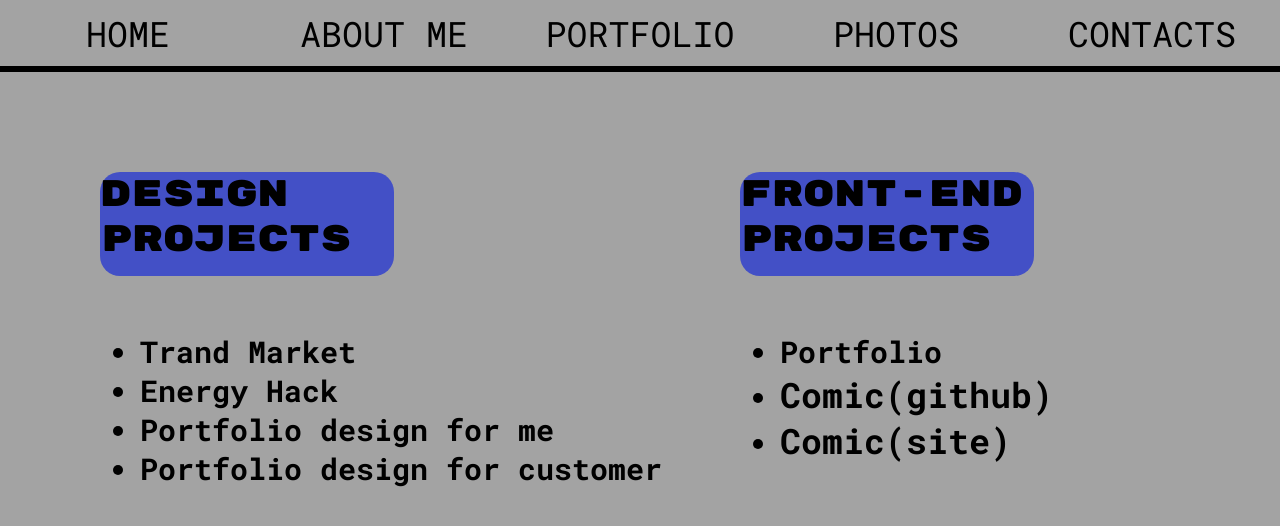
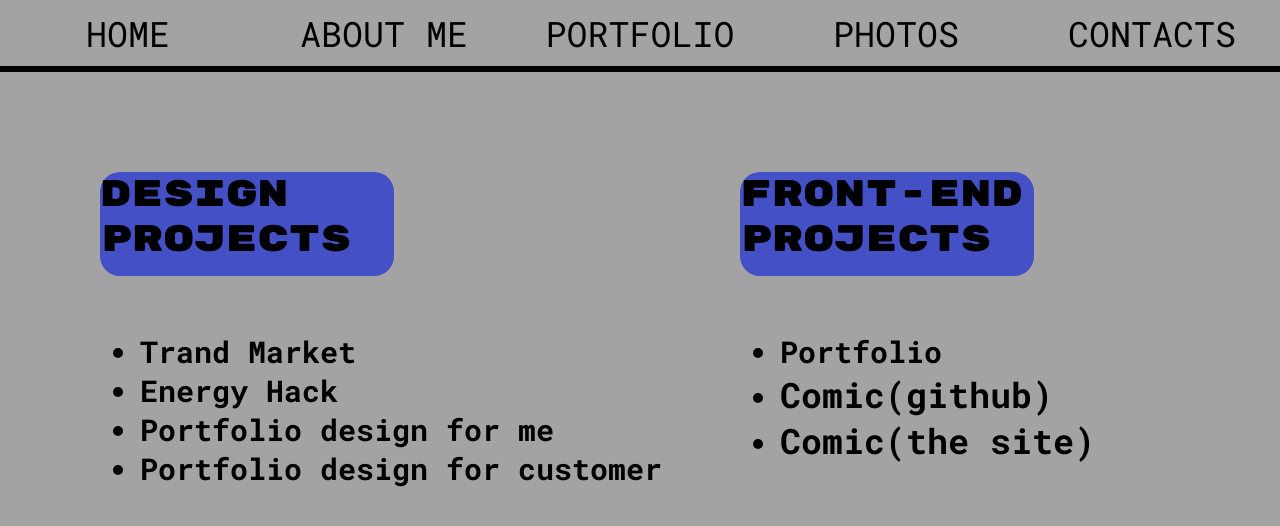
Before and after one commit to pollyp0/pollyp0.github.io, a plain HTML site: page portfolio.html in a window 1280 px wide. Shown: the top 526 px of the page. Drawn offline with Linux system fonts and the light colour scheme.

```diff
--- a/portfolio.html
+++ b/portfolio.html
@@ -55,7 +55,7 @@
                     <a href="https://github.com/pollyp0/Comic" target="_blank">Comic(github)</a>
                 </li>
                 <li>
-                    <a href="http://comic.trand-market.shop/" target="_blank">Comic(site)</a>
+                    <a href="http://comic.trand-market.shop/" target="_blank">Comic(the site)</a>
                 </li>
             </ul>
         </div>
```
